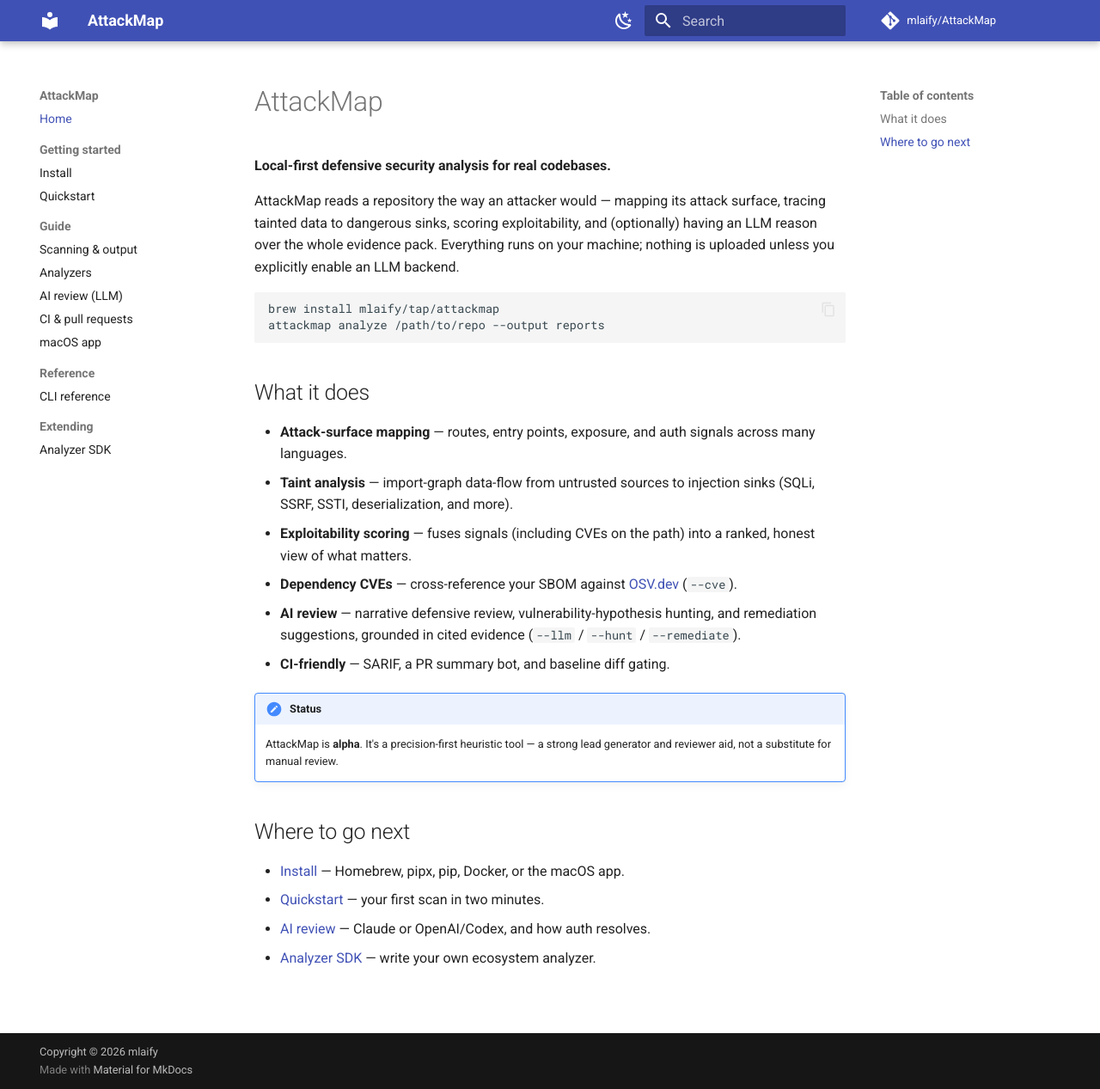
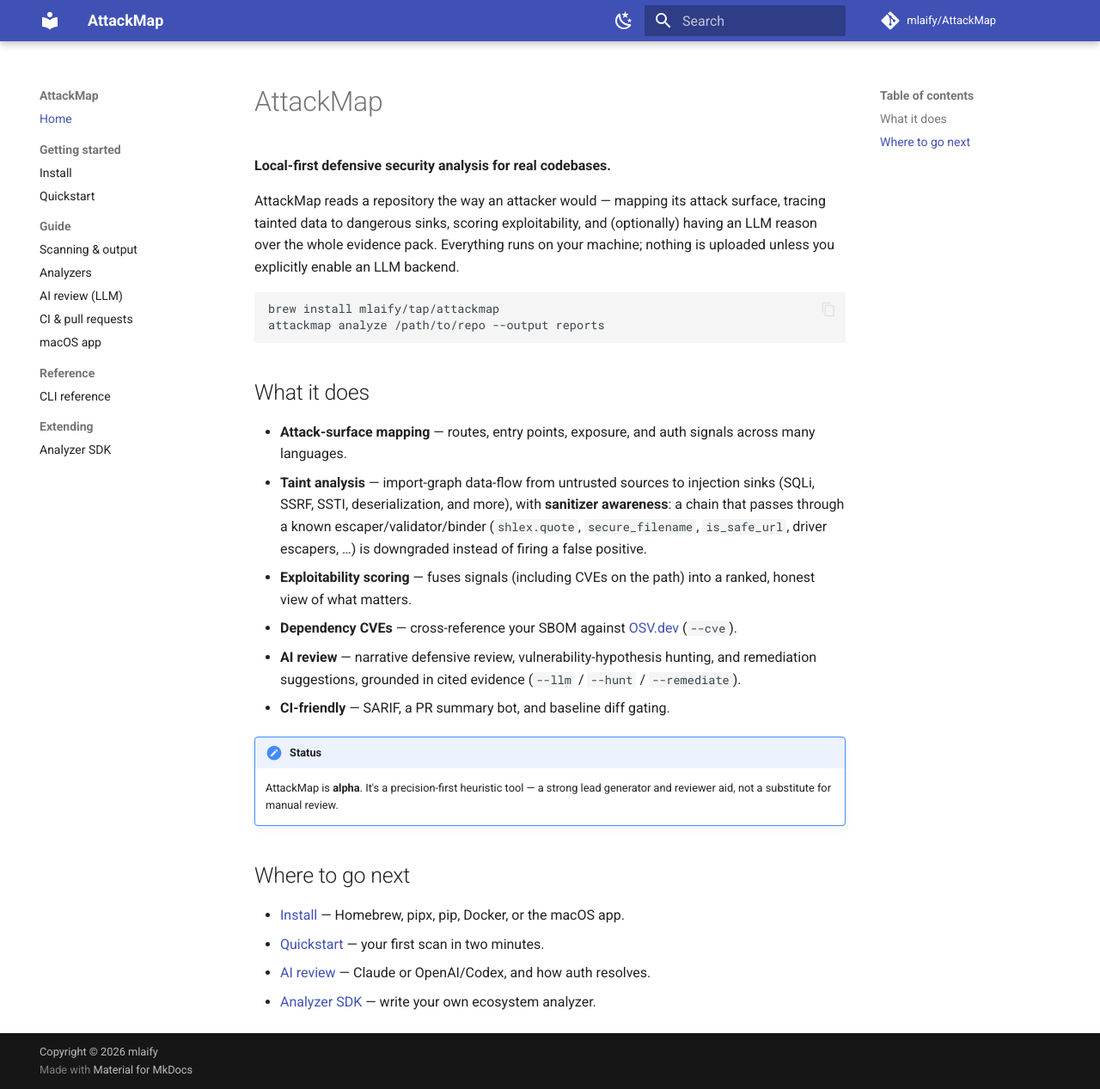
Before and after one commit to mlaify/attackmap-docs, an MkDocs documentation site: the page built from docs/index.md, in a window 1280 px wide and 1267 px high. Shown: the whole window at 86% size. Built offline with MkDocs 1.6.1 and Material for MkDocs 9.7.7, drawn with Linux system fonts in a browser that asks for light colours; comment, search, counter and statistics services are not loaded.

Commit message:
docs: note taint sanitizer awareness (#137)
The taint bullet on the home page now mentions that chains passing through a
known sanitizer/validator/binder are downgraded instead of firing a false
positive.

Co-Authored-By: Claude Opus 4.8 <noreply@anthropic.com>

```diff
--- a/docs/index.md
+++ b/docs/index.md
@@ -15,7 +15,7 @@ attackmap analyze /path/to/repo --output reports
 ## What it does
 
 - **Attack-surface mapping** — routes, entry points, exposure, and auth signals across many languages.
-- **Taint analysis** — import-graph data-flow from untrusted sources to injection sinks (SQLi, SSRF, SSTI, deserialization, and more).
+- **Taint analysis** — import-graph data-flow from untrusted sources to injection sinks (SQLi, SSRF, SSTI, deserialization, and more), with **sanitizer awareness**: a chain that passes through a known escaper/validator/binder (`shlex.quote`, `secure_filename`, `is_safe_url`, driver escapers, …) is downgraded instead of firing a false positive.
 - **Exploitability scoring** — fuses signals (including CVEs on the path) into a ranked, honest view of what matters.
 - **Dependency CVEs** — cross-reference your SBOM against [OSV.dev](https://osv.dev) (`--cve`).
 - **AI review** — narrative defensive review, vulnerability-hypothesis hunting, and remediation suggestions, grounded in cited evidence (`--llm` / `--hunt` / `--remediate`).
```
